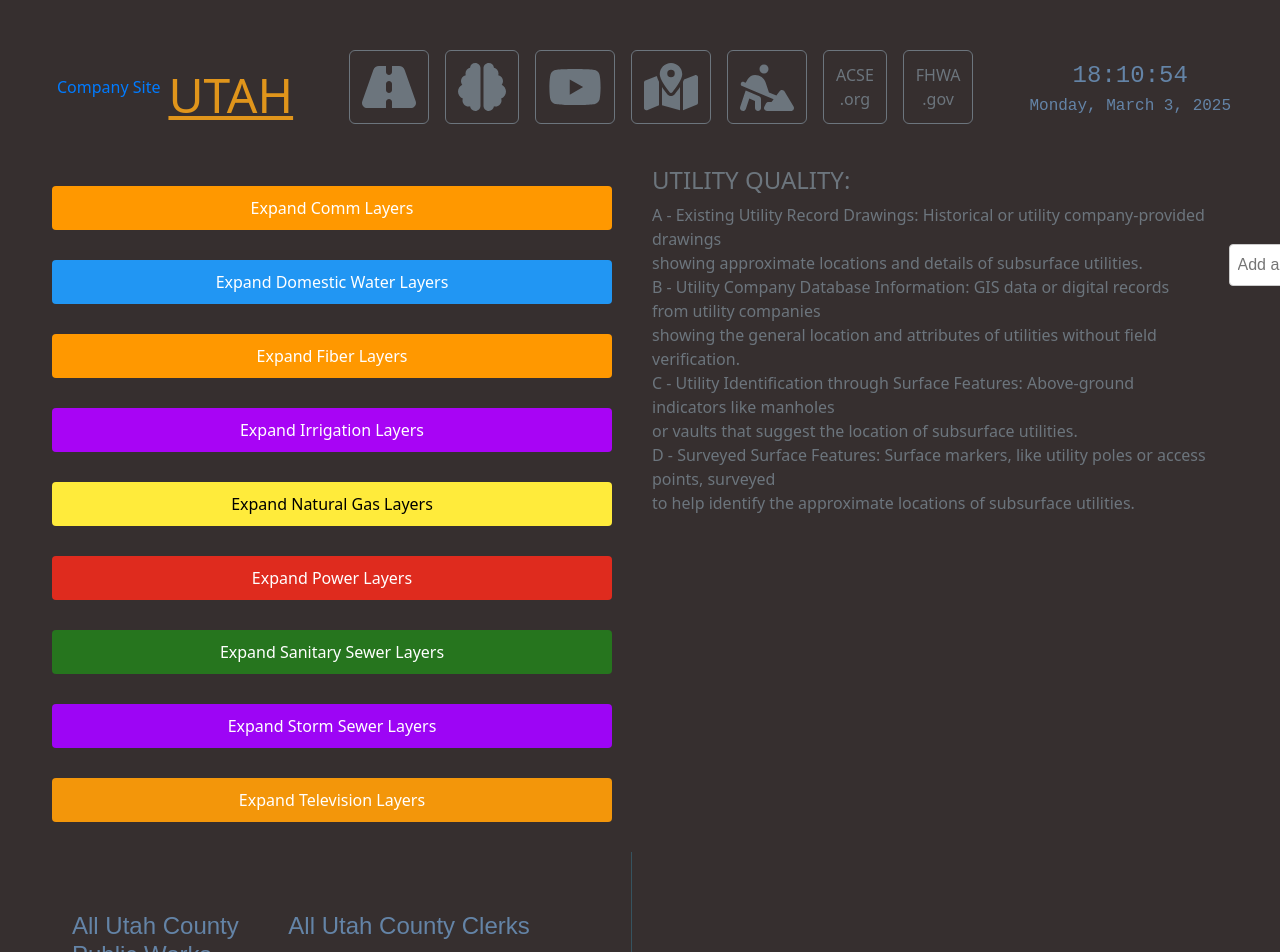
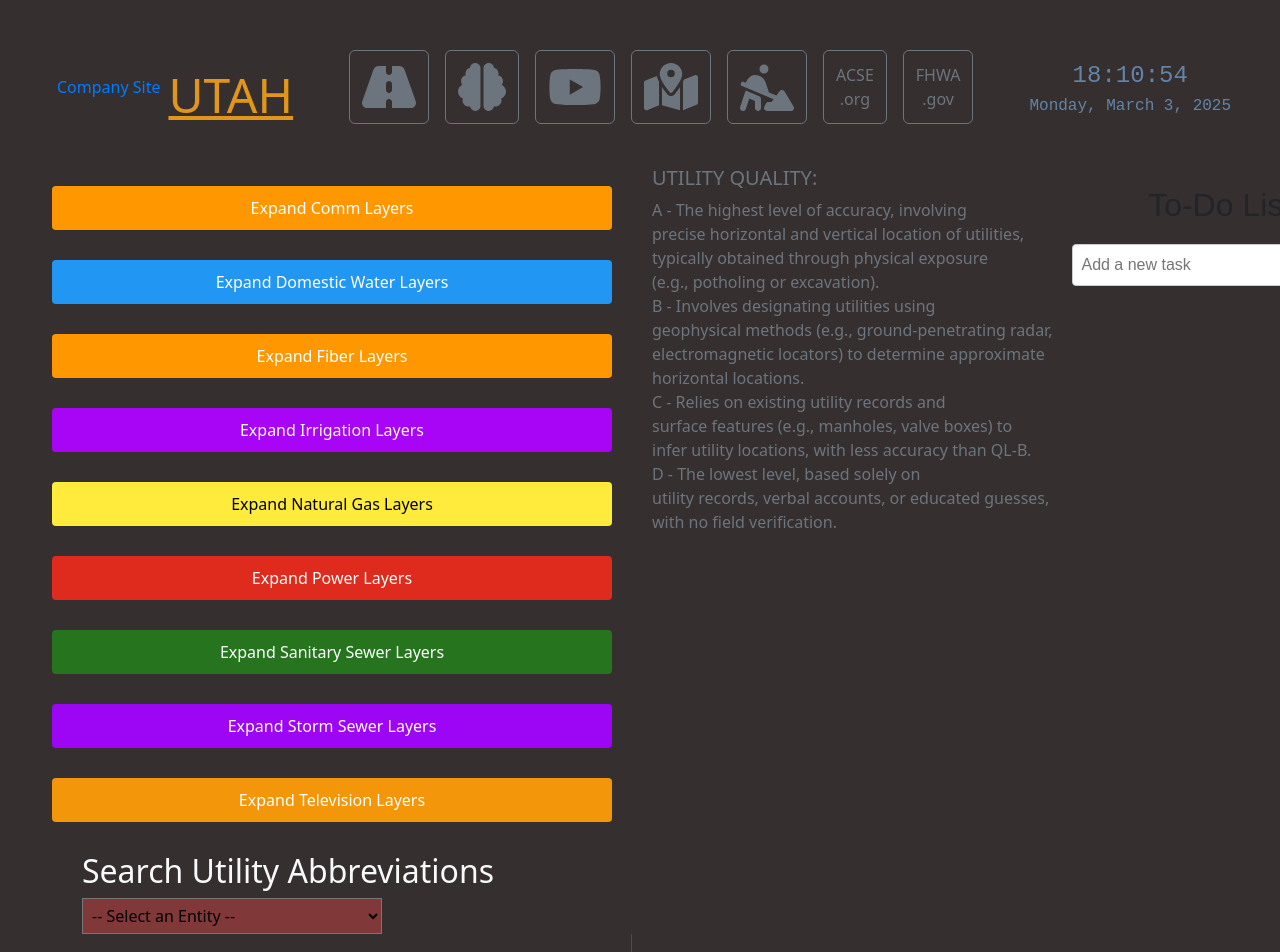
Before and after one commit to Vtencouchclimbr/Work-Site, a React (Vite) app: page / in a window 1280 px wide. Shown: the top 952 px of the page. Built offline with nearby package versions, Linux system fonts and the light colour scheme.

Commit message:
add abbreviations

```diff
--- a/src/App.jsx
+++ b/src/App.jsx
@@ -30,6 +30,7 @@ import Power from './components/Power';
 import Sswr from './components/Sswr';
 import Strm from './components/Strm';
 import Tvis from './components/Tvis';
+import Abbrevs from './components/Abbrevs';
 
 function App() {
   return (
@@ -101,6 +102,7 @@ function App() {
         <Sswr />
         <Strm />
         <Tvis />
+        <Abbrevs />
         <div className="sidebar col-12 col-md-3 mb-4 mb-md-0 order-md-1 order-2">
           <PublicWorksLinks />
           <CountyClerks />
--- /dev/null
+++ b/src/components/Abbrevs.jsx
@@ -0,0 +1,216 @@
+// DropdownComponent.jsx
+import { useState } from 'react';
+
+// List of entities with names and abbreviations
+const entities = [
+  { name: "ABC Water Utility Authority", abbr: "ABC" },
+  { name: "ABQ", abbr: "ABQ" },
+  { name: "ADC", abbr: "ADC" },
+  { name: "AMAFCA", abbr: "AMA" },
+  { name: "American Water", abbr: "AW" },
+  { name: "Animas River Irrigation Company", abbr: "ARIC" },
+  { name: "APS", abbr: "APS" },
+  { name: "Arizona Co.", abbr: "AZCO" },
+  { name: "Atmos Energy", abbr: "ATMS" },
+  { name: "Belen", abbr: "BEL" },
+  { name: "Benchland Water District", abbr: "BWD" },
+  { name: "Big Hills Corporation", abbr: "BHC" },
+  { name: "Bluefield WSD 500", abbr: "BWSD" },
+  { name: "Bonita Water Improvement", abbr: "BWI" },
+  { name: "Boulder City", abbr: "BC" },
+  { name: "Brighton Landscaping", abbr: "BL" },
+  { name: "CC Communications", abbr: "CCOM" },
+  { name: "Cedar City", abbr: "CC" },
+  { name: "CenterPoint Energy", abbr: "CPE" },
+  { name: "Central Public Works", abbr: "CPW" },
+  { name: "Central Utah Water District", abbr: "CUWD" },
+  { name: "CenturyLink", abbr: "CTL" },
+  { name: "Gila River Indian Community", abbr: "GIL" },
+  { name: "Charter", abbr: "CHAR" },
+  { name: "Cheyenne Light Power & Fuel", abbr: "CLPF" },
+  { name: "City of Albuquerque", abbr: "ABQ" },
+  { name: "City of Aurora", abbr: "AUR" },
+  { name: "City of Elbert", abbr: "ELB" },
+  { name: "City of Glenwood Springs", abbr: "GWS" },
+  { name: "City of Greeley", abbr: "GREE" },
+  { name: "City of Las Vegas", abbr: "LV" },
+  { name: "City of Littleton", abbr: "LITT" },
+  { name: "City of Pueblo", abbr: "PUE" },
+  { name: "City of Roswell", abbr: "ROS" },
+  { name: "City of Sparks", abbr: "SPKS" },
+  { name: "City of St. George", abbr: "STG" },
+  { name: "Clearfield Irrigation", abbr: "CLFI" },
+  { name: "City of Winnemucca", abbr: "WNM" },
+  { name: "Cogent Communications", abbr: "COG" },
+  { name: "Comcast", abbr: "COM" },
+  { name: "Cottonwood Heights City", abbr: "CHC" },
+  { name: "Crawford Properties", abbr: "CP" },
+  { name: "Crown Castle", abbr: "CC" },
+  { name: "Cub River Irrigation", abbr: "CRI" },
+  { name: "Daybreak Secondary Water", abbr: "DSW" },
+  { name: "Davis County", abbr: "DC" },
+  { name: "Denver Water", abbr: "DW" },
+  { name: "Desert Mound", abbr: "DM" },
+  { name: "Dixie Power", abbr: "DP" },
+  { name: "Dominion", abbr: "DOM" },
+  { name: "Douglas County School District", abbr: "DCSD" },
+  { name: "Draper City Public Works", abbr: "DCPW" },
+  { name: "ECIV", abbr: "ECIV" },
+  { name: "Edgewood Water Company", abbr: "EWC" },
+  { name: "Elevation Field Services", abbr: "EFS" },
+  { name: "Elk Petroleum", abbr: "ELK" },
+  { name: "Embridge Utah", abbr: "EU" },
+  { name: "Enterprise", abbr: "ENT" },
+  { name: "Estes Park", abbr: "EP" },
+  { name: "Expansion & Ops", abbr: "EXO" },
+  { name: "Farmington City", abbr: "FC" },
+  { name: "Federal Telecom", abbr: "FT" },
+  { name: "Fort Collins", abbr: "FC" },
+  { name: "Garuda Energy Cooperative", abbr: "GEC" },
+  { name: "Gila Water Co-op", abbr: "GWC" },
+  { name: "Granger-Hunter Improvement District", abbr: "GHID" },
+  { name: "Green River Irrigation", abbr: "GRI" },
+  { name: "HAFT", abbr: "HAFT" },
+  { name: "Highlands Ranch District 1", abbr: "HRD1" },
+  { name: "Highland Metro District", abbr: "HMD" },
+  { name: "Hill Air Force Base", abbr: "HAFB" },
+  { name: "Holladay", abbr: "HOL" },
+  { name: "Holy Cross Energy", abbr: "HCE" },
+  { name: "Hooper Water Improvement District", abbr: "HWID" },
+  { name: "Impact", abbr: "IMP" },
+  { name: "Inwoven", abbr: "INW" },
+  { name: "Jordan and Salt Lake City Canal", abbr: "JSLC" },
+  { name: "JUBCO", abbr: "JUB" },
+  { name: "K.P. Kaufman Company", abbr: "KPC" },
+  { name: "Kacy", abbr: "KAC" },
+  { name: "Kemmerer", abbr: "KEM" },
+  { name: "Kinder Morgan", abbr: "KM" },
+  { name: "Las Vegas Valley Water District", abbr: "LVVWD" },
+  { name: "Layton City", abbr: "LC" },
+  { name: "Lehi City Water", abbr: "LCW" },
+  { name: "Leavittson Cities", abbr: "LEAV" },
+  { name: "Lind", abbr: "LIN" },
+  { name: "Little Thompson Water District", abbr: "LTWD" },
+  { name: "Logan River District", abbr: "LRD" },
+  { name: "Magna Water", abbr: "MW" },
+  { name: "Marathon Pipeline", abbr: "MP" },
+  { name: "McHenry Company", abbr: "MCH" },
+  { name: "Metropolitan Water District of SLC", abbr: "MWDS" },
+  { name: "Middle Telephone", abbr: "MTEL" },
+  { name: "Minden-Gardnerville Sanitation District", abbr: "MGSD" },
+  { name: "Mountain View Recreation", abbr: "MVR" },
+  { name: "Mt. Olympus Improvement District", abbr: "MOID" },
+  { name: "Murray City, Power, Storm Water", abbr: "MCPSW" },
+  { name: "New Mexico Gas Company", abbr: "NMGC" },
+  { name: "North Salt Lake City", abbr: "NSLC" },
+  { name: "North Tooele Fire District", abbr: "NTFD" },
+  { name: "NV Energy", abbr: "NVE" },
+  { name: "Onsite", abbr: "ONS" },
+  { name: "Otero Electric", abbr: "OE" },
+  { name: "Oro Valley", abbr: "OV" },
+  { name: "Palisade Irrigation", abbr: "PI" },
+  { name: "Paradise LLC", abbr: "PARA" },
+  { name: "Parker Water & Sanitation", abbr: "PWS" },
+  { name: "Peak City", abbr: "PC" },
+  { name: "Perry City", abbr: "PER" },
+  { name: "Pima", abbr: "PIM" },
+  { name: "Pioneer", abbr: "PIO" },
+  { name: "Power", abbr: "POW" },
+  { name: "Pueblo Rural Electric", abbr: "PRE" },
+  { name: "Pueblo Water", abbr: "PW" },
+  { name: "Qwest", abbr: "QWE" },
+  { name: "Radio One (ISP)", abbr: "ROE" },
+  { name: "Riverton City", abbr: "RC" },
+  { name: "Riverton Power", abbr: "RP" },
+  { name: "Rocky Ground", abbr: "RG" },
+  { name: "Rocky Tower Improvement District", abbr: "RTID" },
+  { name: "Roy", abbr: "ROY" },
+  { name: "Ryan Conservation District", abbr: "RCD" },
+  { name: "SUE Flood Operations", abbr: "SFO" },
+  { name: "Sandy City Department Public Utilities", abbr: "SCDPU" },
+  { name: "Santaquin City", abbr: "SAN" },
+  { name: "Saratoga", abbr: "SAR" },
+  { name: "Signal West LLC", abbr: "SWL" },
+  { name: "Southeast Metro Stormwater Authority", abbr: "SEMSA" },
+  { name: "South Davis Sewer District", abbr: "SDSD" },
+  { name: "South Lake Tahoe", abbr: "SLT" },
+  { name: "South Weber", abbr: "SW" },
+  { name: "Southwest Irrigation", abbr: "SWI" },
+  { name: "Southwest Gas", abbr: "SWG" },
+  { name: "Sparklight", abbr: "SPKL" },
+  { name: "Spring City Irrigation", abbr: "SCI" },
+  { name: "Springville City", abbr: "SC" },
+  { name: "Stansbury Park Improvement District", abbr: "SPID" },
+  { name: "St. George", abbr: "STG" },
+  { name: "Strawberry", abbr: "STR" },
+  { name: "Sulphur Springs Valley Electric Co-op", abbr: "SSVEC" },
+  { name: "Sunset City", abbr: "SUNC" },
+  { name: "SVIPS", abbr: "SVIP" },
+  { name: "Syracuse", abbr: "SYR" },
+  { name: "Taylor Weber Water", abbr: "TWW" },
+  { name: "Taylorsville-Bennion Improvement District", abbr: "TBID" },
+  { name: "Telecom Communications America", abbr: "TCA" },
+  { name: "T-Mobile Special", abbr: "TMS" },
+  { name: "Town of Alta", abbr: "TOA" },
+  { name: "Town of Gardnerville", abbr: "TOG" },
+  { name: "Town of Mesquite", abbr: "TOM" },
+  { name: "Town of Meadows Water Authority", abbr: "TMWA" },
+  { name: "Tucson", abbr: "TUC" },
+  { name: "U.S. Bureau of Reclamation", abbr: "USBR" },
+  { name: "Uintah Mountain Stream Irrigation Co.", abbr: "UMSI" },
+  { name: "Uintahfield Inc.", abbr: "UINT" },
+  { name: "United Power", abbr: "UP" },
+  { name: "Upper River", abbr: "UR" },
+  { name: "Utah Authority", abbr: "UA" },
+  { name: "Utah Telecom", abbr: "UT" },
+  { name: "Valle Telephone Co-op", abbr: "VTC" },
+  { name: "Vernal City", abbr: "VC" },
+  { name: "Virgin City", abbr: "VIR" },
+  { name: "Wasatch", abbr: "WAS" },
+  { name: "Water Pro Inc.", abbr: "WPI" },
+  { name: "Weber County", abbr: "WC" },
+  { name: "Weber-Box Elder Conservation District", abbr: "WBCD" },
+  { name: "Wellsville", abbr: "WEL" },
+  { name: "West Jordan", abbr: "WJ" },
+  { name: "West Mountain Partners", abbr: "WMP" },
+  { name: "White Hills", abbr: "WH" },
+  { name: "Wilson Irrigation", abbr: "WI" },
+  { name: "Windstream", abbr: "WIN" },
+  { name: "Xcel Energy", abbr: "XCEL" },
+  { name: "Zayo Group", abbr: "ZAYO" },
+];
+
+const Abbrevs = () => {
+  const [selectedEntity, setSelectedEntity] = useState('');
+
+  const handleChange = (event) => {
+    setSelectedEntity(event.target.value);
+  };
+
+  return (
+    <div style={{ paddingLeft: '50px' }}>
+      <h2 className='text-light'>Search Utility Abbreviations</h2>
+      <select
+        value={selectedEntity}
+        onChange={handleChange}
+        style={{ width: '300px', padding: '5px', backgroundColor:'rgb(128, 56, 56)' }}
+      >
+        <option value="" disabled>
+          -- Select an Entity --
+        </option>
+        {entities.map((entity, index) => (
+          <option key={index} value={entity.abbr}>
+            {`${entity.name} (${entity.abbr})`}
+          </option>
+        ))}
+      </select>
+      {selectedEntity && (
+        <p className='text-light' style={{ marginTop: '10px' }}>
+          You selected: {entities.find((e) => e.abbr === selectedEntity)?.name} ({selectedEntity})
+        </p>
+      )}
+    </div>
+  );
+};
+
+export default Abbrevs;
--- a/src/components/Colors.jsx
+++ b/src/components/Colors.jsx
@@ -20,11 +20,12 @@ const Colors = () => {
     <>
     <div>
         <p style={{ color:'#6c757d' }} className=''>
-        <h4>UTILITY QUALITY:</h4>
-         A - Existing Utility Record Drawings: Historical or utility company-provided drawings<br /> showing approximate locations and details of subsurface utilities. <br />
-         B - Utility Company Database Information: GIS data or digital records from utility companies<br /> showing the general location and attributes of utilities without field verification.<br />
-         C - Utility Identification through Surface Features: Above-ground indicators like manholes<br /> or vaults that suggest the location of subsurface utilities.<br />
-         D - Surveyed Surface Features: Surface markers, like utility poles or access points, surveyed<br /> to help identify the approximate locations of subsurface utilities.<br />
+        <h5>UTILITY QUALITY:</h5>
+         A - The highest level of accuracy, involving<br /> precise horizontal and vertical location of utilities,<br /> typically obtained through physical exposure<br /> (e.g., potholing or excavation). <br />
+         B - Involves designating utilities using<br /> geophysical methods (e.g., ground-penetrating radar,<br /> electromagnetic locators) to determine approximate<br /> horizontal locations. <br />
+         C - Relies on existing utility records and<br /> surface features (e.g., manholes, valve boxes) to<br /> infer utility locations, with less accuracy than QL-B.<br />
+         D - The lowest level, based solely on<br /> utility records, verbal accounts, or educated guesses,<br /> with no field verification.
+<br />
          </p>
     </div>
     <div className="square-container">
```
Also changed, not shown: src/assets/topoMap.jpg (added).
